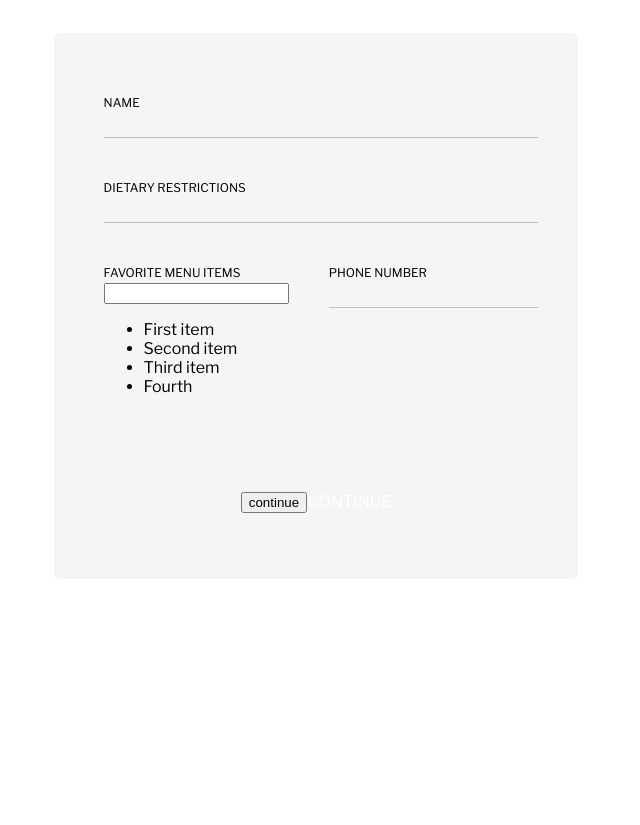
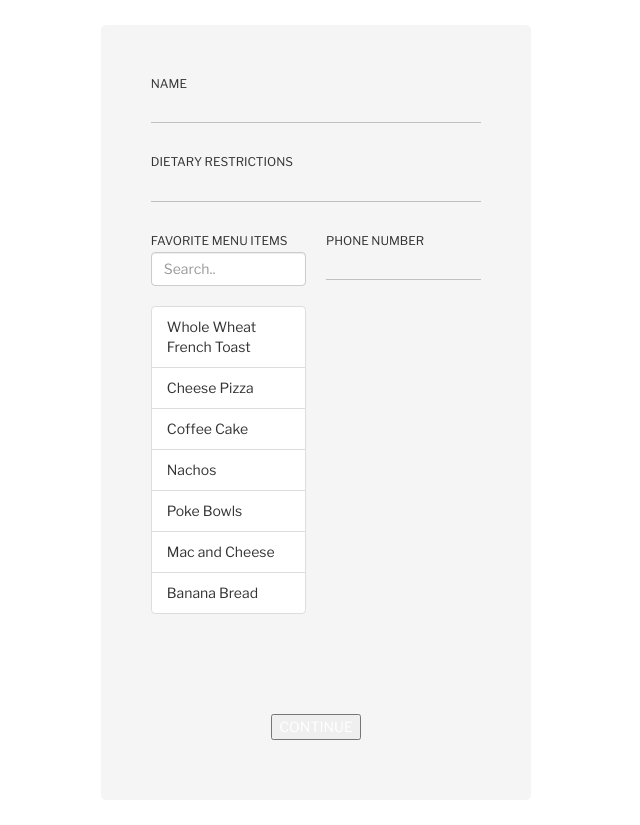
Before and after one commit to emsesc/hacknc2022, a Flask app: page /form/ in a window 1280 px wide. Shown: the whole page, without its empty margins (324-964 px from the left). Before the commit the page ends 513 px from the top, so only its background shows below. Run offline with Flask 2, Linux system fonts and the light colour scheme; some libraries are stand-ins or nearby versions.

Commit message:
filter works partially!!

```diff
--- a/static/js.js
+++ b/static/js.js
@@ -1,4 +1,4 @@
-$(document).ready(function(){
+$(document).ready(function($){
 
     // filter things
 
--- a/templates/index.html
+++ b/templates/index.html
@@ -5,11 +5,17 @@
     <meta name="viewport" content="width=device-width, initial-scale=1">
     <title>Lenny Menny</title>
     <link rel="stylesheet" href="../static/style.css">
+    <script src="https://ajax.googleapis.com/ajax/libs/jquery/3.6.0/jquery.min.js"></script>
     <script src="../static/js.js"></script>
 
     <!-- Form (overall) things -->
-    <script src="//cdnjs.cloudflare.com/ajax/libs/jquery/3.2.1/jquery.min.js"></script>
-
+    <link href="https://maxcdn.bootstrapcdn.com/bootstrap/4.1.1/css/bootstrap.min.css" rel="stylesheet" id="bootstrap-css">
+    <script src="https://maxcdn.bootstrapcdn.com/bootstrap/4.1.1/js/bootstrap.min.js"></script>
+    <script src="https://cdnjs.cloudflare.com/ajax/libs/jquery/3.2.1/jquery.min.js"></script>
+    <!-- Filtering -->
+    <link rel="stylesheet" href="https://maxcdn.bootstrapcdn.com/bootstrap/3.4.1/css/bootstrap.min.css">
+    <script src="https://ajax.googleapis.com/ajax/libs/jquery/3.6.0/jquery.min.js"></script>
+    <script src="https://maxcdn.bootstrapcdn.com/bootstrap/3.4.1/js/bootstrap.min.js"></script>
   </head>
 
   <body>
@@ -30,13 +36,17 @@
             <div style="width:47%;">
                 <p>FAVORITE MENU ITEMS</p>
                 <div>
-                    <input class="form-control" id="myInput" type="text">
+                    <input class="form-control" id="myInput" type="text" placeholder="Search..">
                     <br>
                     <ul class="list-group" id="myList">
-                      <li class="list-group-item">First item</li>
-                      <li class="list-group-item">Second item</li>
-                      <li class="list-group-item">Third item</li>
-                      <li class="list-group-item">Fourth</li>
+                      <li class="list-group-item">Whole Wheat French Toast</li>
+                      <li class="list-group-item">Cheese Pizza</li>
+                      <li class="list-group-item">Coffee Cake</li>
+                      <li class="list-group-item">Nachos</li>
+                      <li class="list-group-item">Poke Bowls</li>
+                      <li class="list-group-item">Mac and Cheese</li>
+                      <li class="list-group-item">Banana Bread</li>
+
                     </ul>
                 </div>
 
@@ -47,7 +57,7 @@
             </div>
 
             <p>
-                <input type="submit" value="continue">CONTINUE</input>
+                <input type="submit" value="CONTINUE"></input>
             </p>
         </form>
     </div>
```
